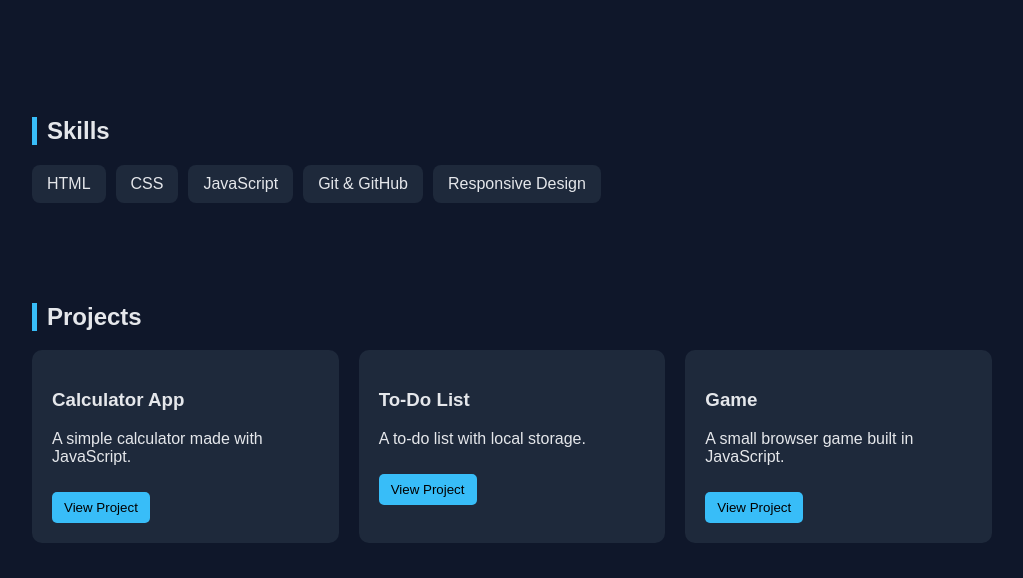
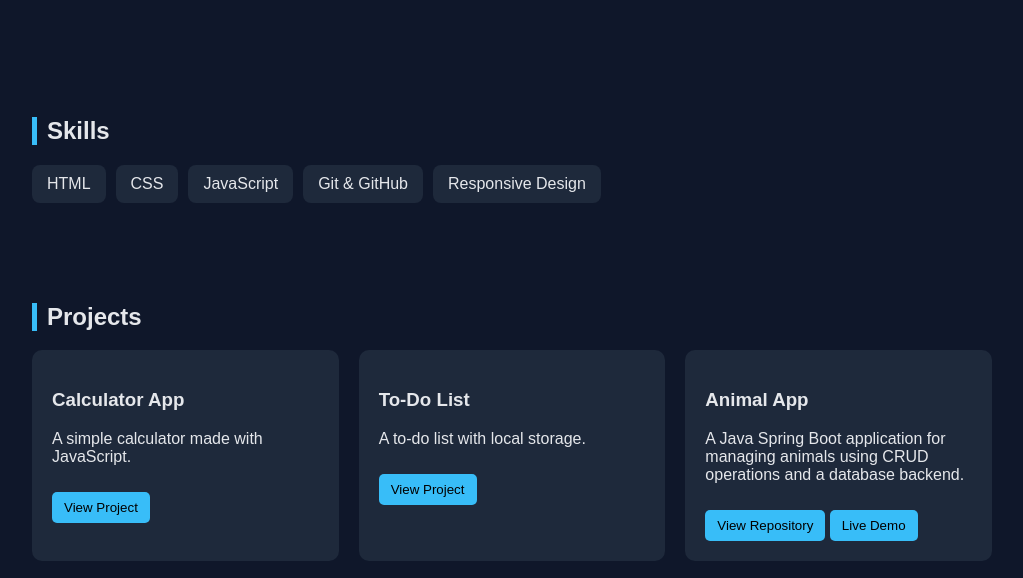
Before and after one commit to WRB2025/WRB2025.github.io, a plain HTML site: page index.html in a window 1280 px wide. Shown: the part 181-759 px from the top of the page, without its empty margins (128-1151 px from the left). Drawn offline with Linux system fonts and the light colour scheme.

Commit message:
Update index.html

```diff
--- a/index.html
+++ b/index.html
@@ -138,6 +138,23 @@
       </div>
 
       <div class="project">
+  <h3>Animal App</h3>
+
+  <p>
+    A Java Spring Boot application for managing animals using
+    CRUD operations and a database backend.
+  </p>
+
+  <button onclick="openProject('https://github.com/WRB2025/animal')">
+    View Repository
+  </button>
+
+  <button onclick="openProject('https://WRB2025.github.io/animal/')">
+    Live Demo
+  </button>
+</div>
+
+      <div class="project">
         <h3>Game</h3>
         <p>A small browser game built in JavaScript.</p>
         <button onclick="openProject('https://github.com/yourusername/game')">
```
